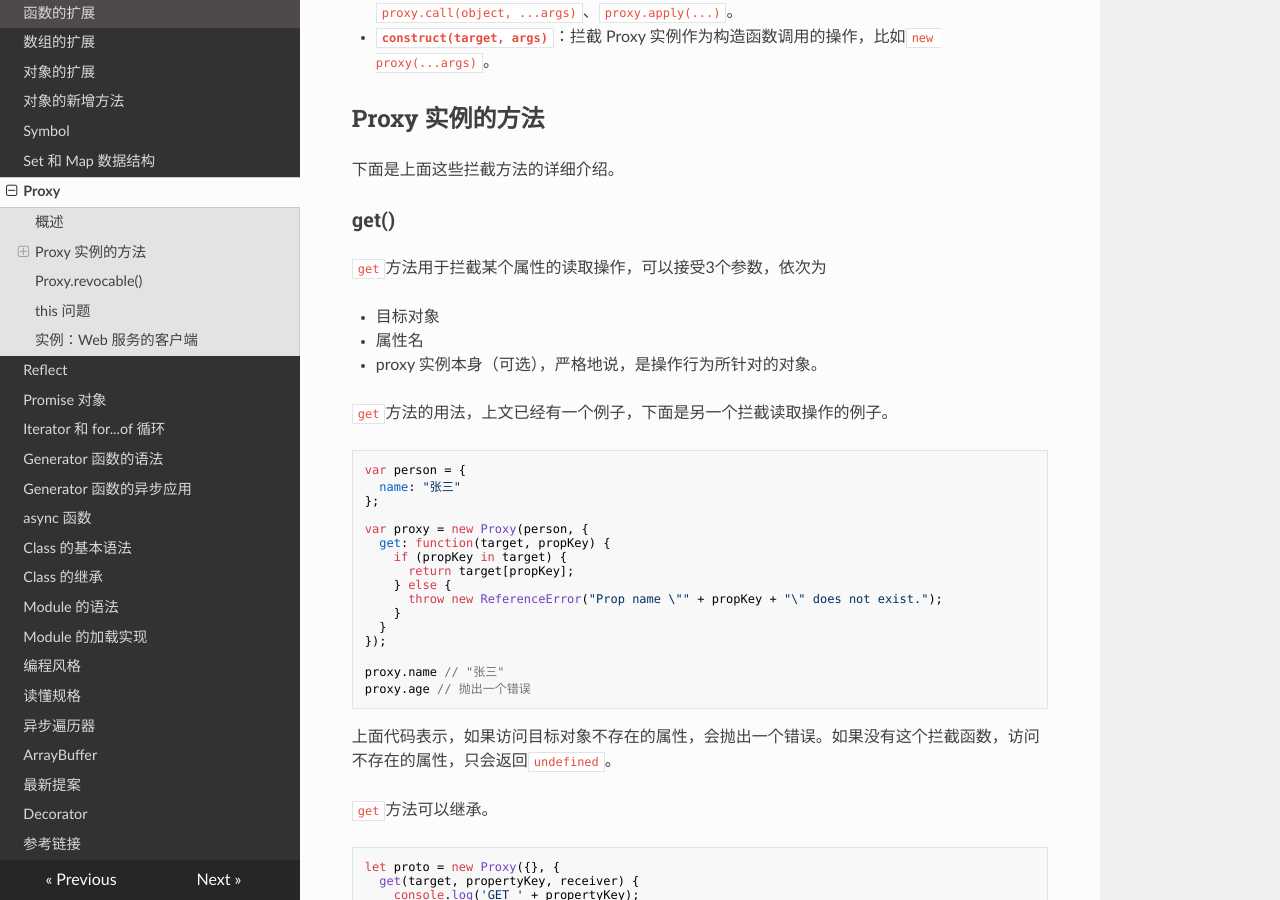
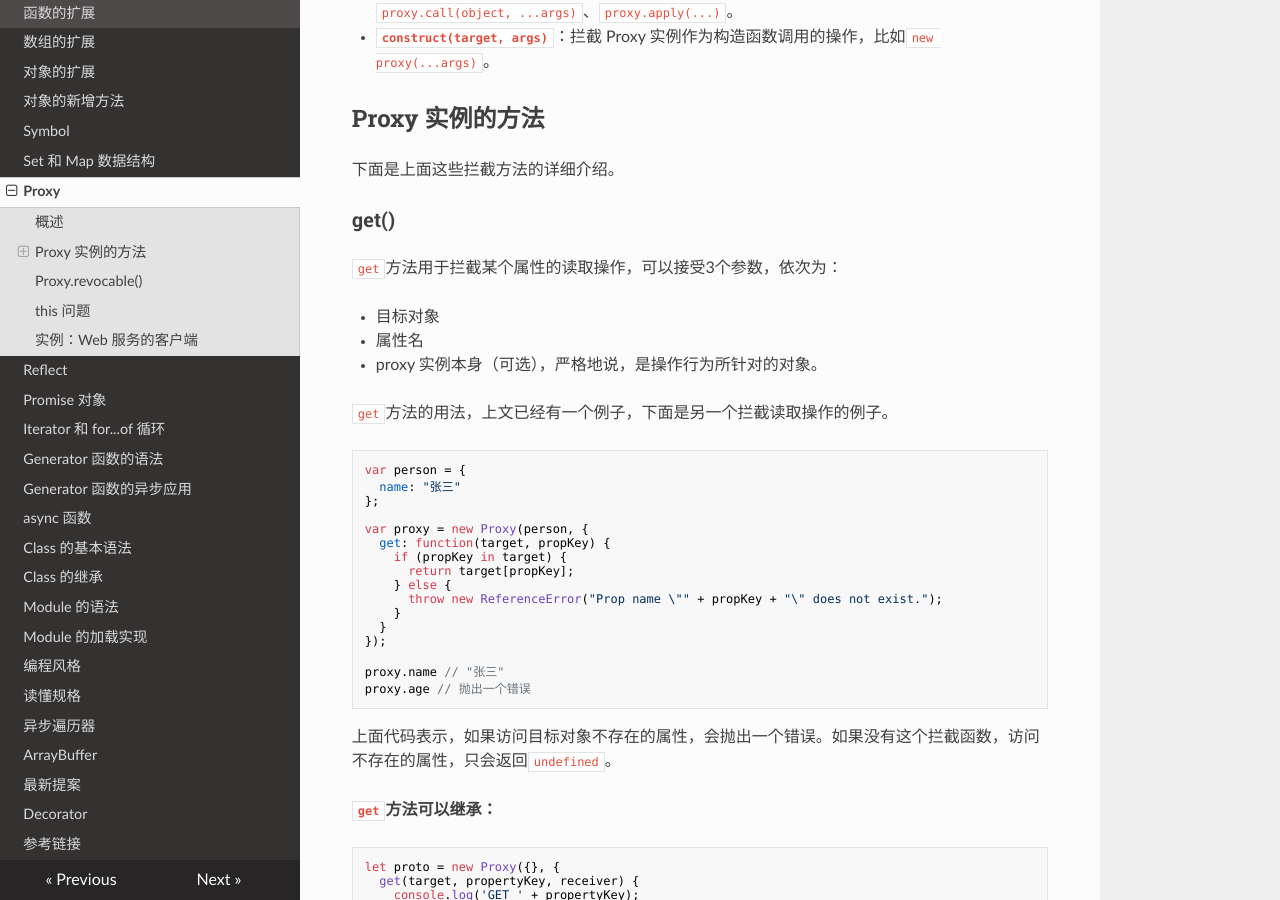
Before and after one commit to filefi/NotesOfES6, an MkDocs documentation site: the page built from docs/proxy.md, in a window 1280 px wide and 900 px high, scrolled down 3177 px. Built offline with MkDocs 1.6.1, drawn with Linux system fonts in a browser that asks for light colours; nearby versions of some CDN libraries; some of the changed text lies outside the part shown.

````diff
--- a/docs/proxy.md
+++ b/docs/proxy.md
@@ -148,7 +148,7 @@ fproxy.foo === "Hello, foo" // true
 
 ### get()
 
-`get`方法用于拦截某个属性的读取操作，可以接受3个参数，依次为
+`get`方法用于拦截某个属性的读取操作，可以接受3个参数，依次为：
 
 - 目标对象
 - 属性名
@@ -177,7 +177,7 @@ proxy.age // 抛出一个错误
 
 上面代码表示，如果访问目标对象不存在的属性，会抛出一个错误。如果没有这个拦截函数，访问不存在的属性，只会返回`undefined`。
 
-`get`方法可以继承。
+**`get`方法可以继承：**
 
 ```javascript
 let proto = new Proxy({}, {
@@ -306,9 +306,9 @@ const d = Object.create(proxy);
 d.a === d // true
 ```
 
-上面代码中，`d`对象本身没有`a`属性，所以读取`d.a`的时候，会去`d`的原型`proxy`对象找。这时，`receiver`就指向`d`，代表原始的读操作所在的那个对象。
+上面代码中，`d`对象本身没有`a`属性，所以读取`d.a`的时候，会去`d`的原型`proxy`对象找。这时，`receiver`就指向`d`，***代表原始的读操作所在的那个对象。***
 
-如果一个属性不可配置（configurable）且不可写（writable），则 Proxy 不能修改该属性，否则通过 Proxy 对象访问该属性会报错。
+**如果一个属性不可配置（configurable）且不可写（writable），则 Proxy 不能修改该属性，否则通过 Proxy 对象访问该属性会报错。**
 
 ```javascript
 const target = Object.defineProperties({}, {
````
